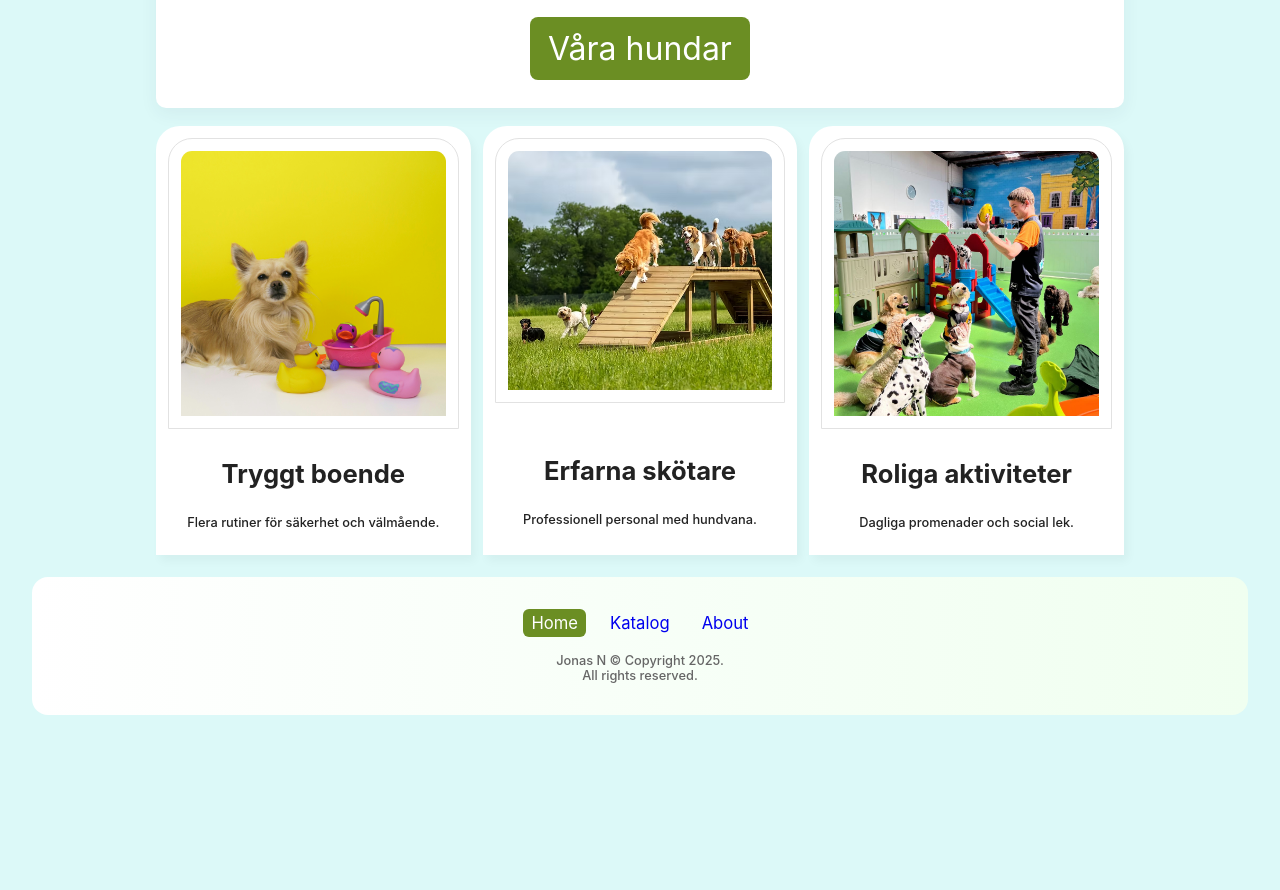
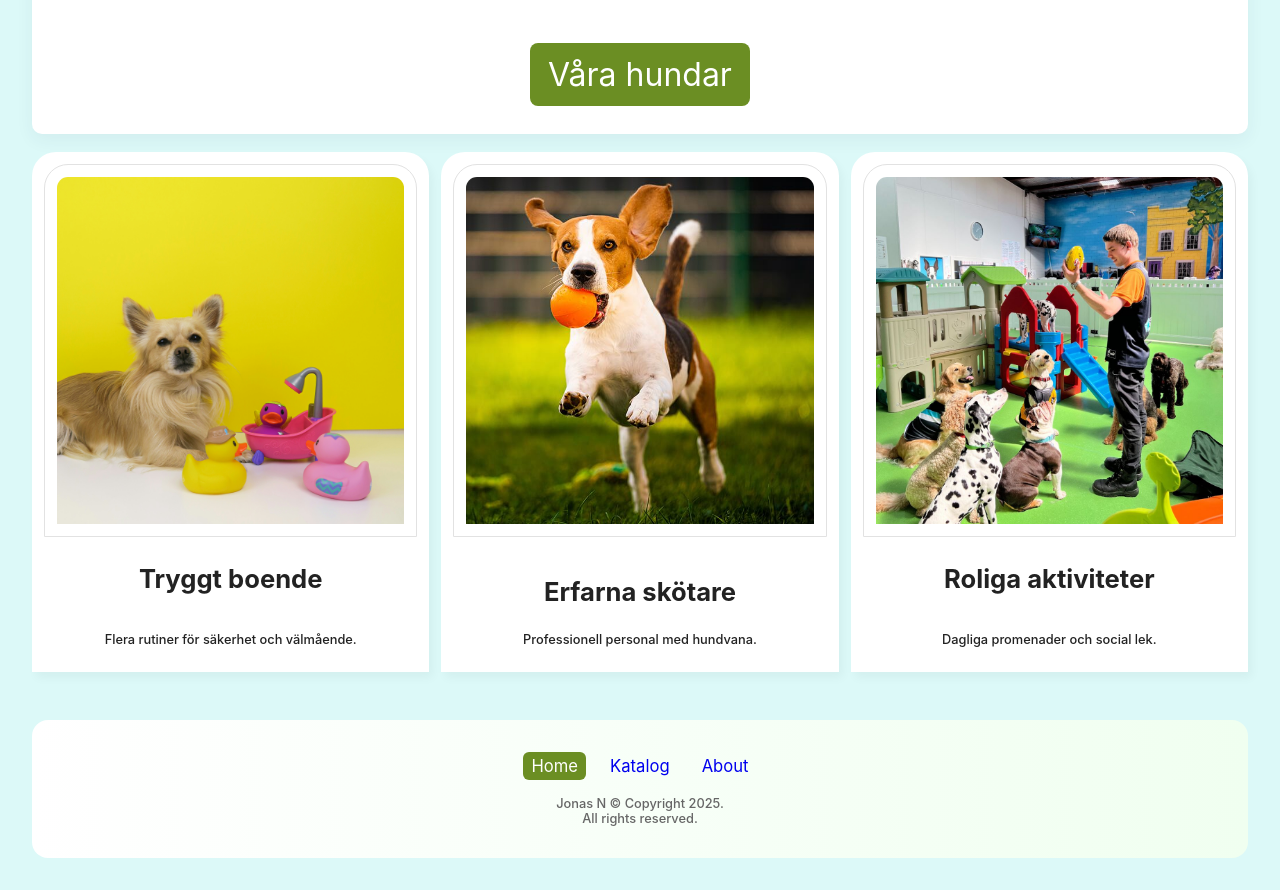
Before and after one commit to Jonasodiq/doggy-daycare, a React (Vite) app: page /#/ in a window 1280 px wide. Shown: the part 1205-2095 px from the top of the page. Before the commit the page ends 1952 px from the top, so only its background shows below. Built offline with nearby package versions, Linux system fonts and the light colour scheme.

Commit message:
Fix styling

```diff
--- a/src/components/DogCard.module.css
+++ b/src/components/DogCard.module.css
@@ -2,7 +2,7 @@
   background: white;
   border-radius: 1rem;
   overflow: hidden;
-  box-shadow: 0 4px 14px rgba(0, 0, 0, 0.05);
+  box-shadow: 2px 4px 14px rgba(0, 0, 0, 0.3);
   display: flex;
   flex-direction: column;
   border-radius: 2rem 2rem 0 0;
--- a/src/pages/Catalog.jsx
+++ b/src/pages/Catalog.jsx
@@ -22,7 +22,7 @@ function Catalog() {
 
   return (
     <section className={styles.catalog}>
-      <h1>Hundkatalog</h1>
+      <h1>Katalog</h1>
 
       {/* Filter */}
       <div className={styles.filters}>
--- a/src/pages/Catalog.module.css
+++ b/src/pages/Catalog.module.css
@@ -1,3 +1,4 @@
+
 .catalog h1 {
   margin-top: 6px;
 }
@@ -6,7 +7,7 @@
   display: grid;
   grid-template-columns: repeat(auto-fit, minmax(180px, 1fr));
   gap: .5rem;
-  margin-bottom: 1rem;
+  margin-bottom: 2rem;
 }
 
 .border {
@@ -18,6 +19,6 @@
 .grid {
   display: grid;
   grid-template-columns: repeat(auto-fit, minmax(240px, 1fr));
-  gap: 16px;
+  gap: 2rem;
   margin-top: 12px;
 }
--- a/src/pages/DogDetail.module.css
+++ b/src/pages/DogDetail.module.css
@@ -1,11 +1,11 @@
 .dogDetail {
   display: grid;
   grid-template-columns: 1fr 1fr;
-  gap: 18px;
+  gap: 20px;
   background: white;
   padding: 18px;
   border-radius: 1.5rem;
-  box-shadow: 0 6px 16px rgba(50, 50, 93, 0.06);
+  box-shadow: 2px 6px 16px rgba(50, 50, 93, 0.3);
 }
 
 .detailPhoto {
--- a/src/pages/Home.jsx
+++ b/src/pages/Home.jsx
@@ -3,6 +3,7 @@ import { Link } from 'react-router-dom';
 import dogs from "../assets/images/dogs.jpg";
 import giacomo from "../assets/images/giacomo.jpg";
 import daycare from '../assets/images/daycare.jpg'
+import boll from '../assets/images/boll.jpg'
 import tuc from '../assets/images/ddg.avif'
 import styles from './Home.module.css'
 
@@ -39,12 +40,15 @@ function Home() {
         </div>
         <div className={styles.card}>
           <img
-          src={tuc}
+          src={boll}
           alt="Skötare"
           className={styles.heroImage}
           />
-          <h3 className={styles.title}>Erfarna skötare</h3>
+          <div>
+
+          <h3>Erfarna skötare</h3>
           <p>Professionell personal med hundvana.</p>
+          </div>
         </div>
         <div className={styles.card}>
           <img
--- a/src/pages/Home.module.css
+++ b/src/pages/Home.module.css
@@ -23,10 +23,6 @@
   border: solid 1px #e2e2e2;
 }
 
-.title {
-  margin-top: 3rem;
-}
-
 .btn {
   display: inline-block;
   padding: 8px 12px;
@@ -49,6 +45,9 @@
 }
 
 .card {
+  display: flex;
+  flex-direction: column;
+  justify-content: space-between;
   background: white;
   padding: 12px;
   border-radius: 1.5rem 1.5rem 0 0;
--- a/src/styles.css
+++ b/src/styles.css
@@ -19,9 +19,7 @@ body {
 }
 
 .container {
-  max-width: 1000px;
-  margin: 22px auto;
-  padding: 0 16px;
+  margin: 3rem 0;
 }
 
 h1 {
@@ -30,7 +28,7 @@ h1 {
 }
 
 h2 {
-  font-size: clamp(1rem, 3vw, 4rem);
+  font-size: clamp(1.3rem, 2vw, 2rem);
 }
 
 h3 {
```
Also changed, not shown: src/assets/images/boll.jpg (added).
